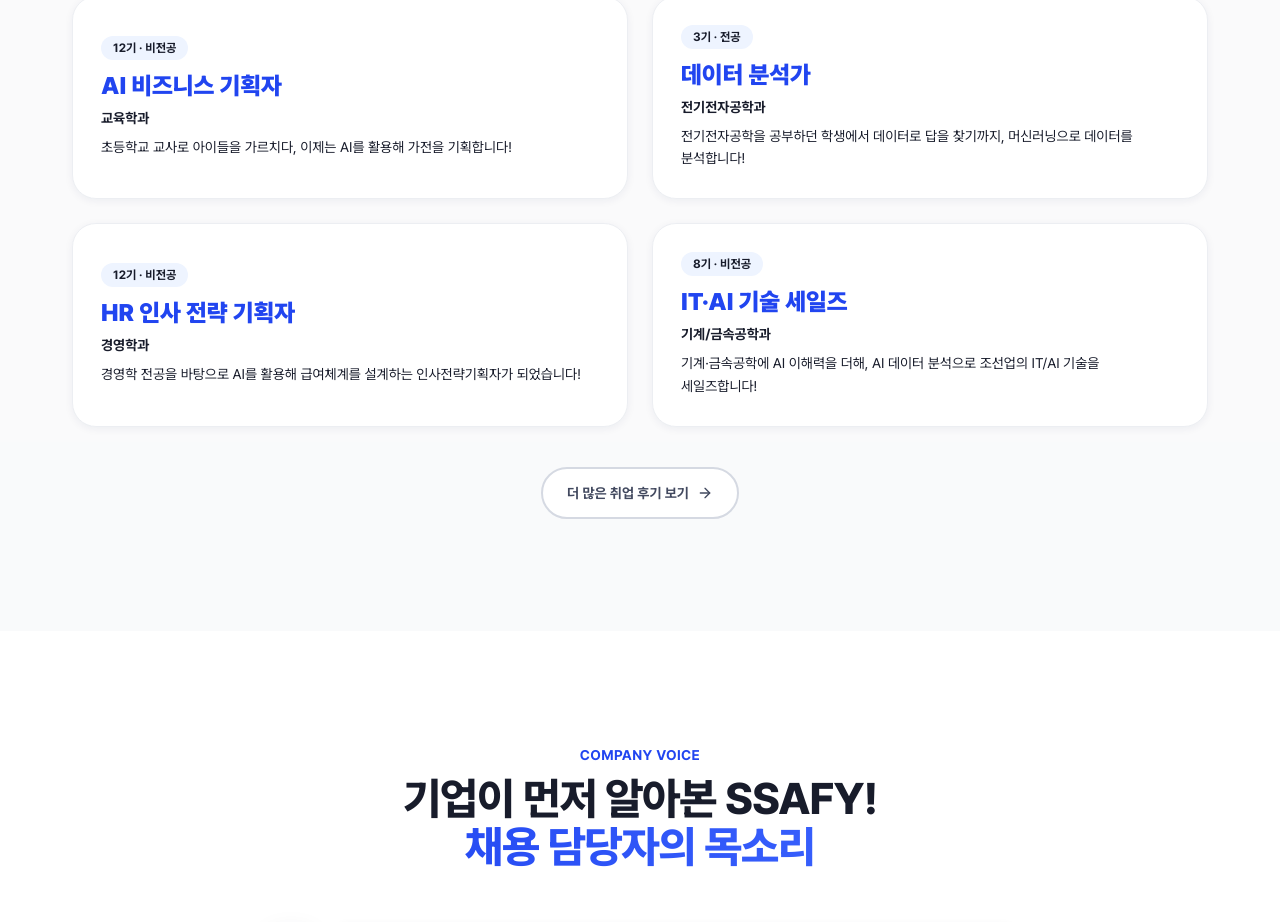
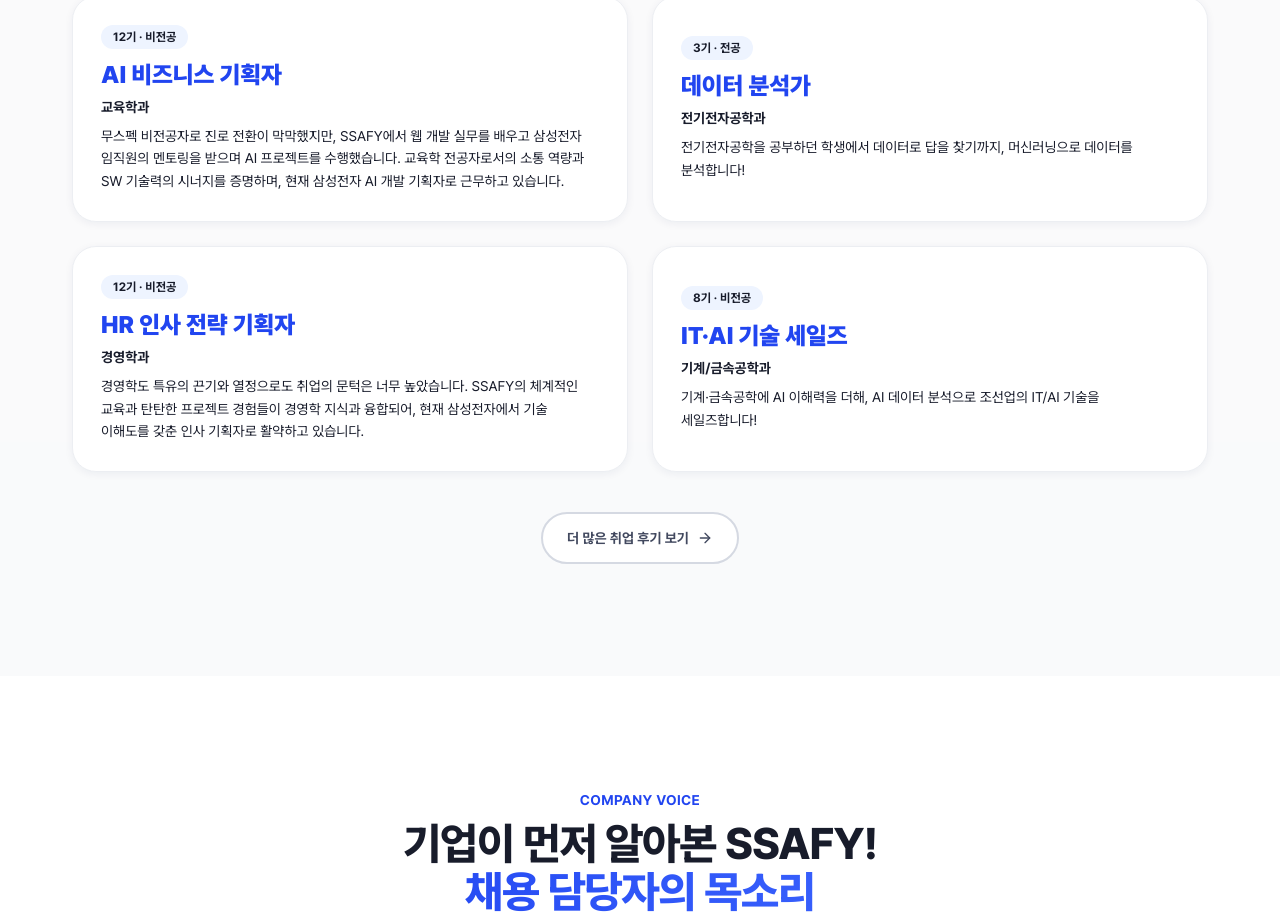
Before and after one commit to multi-ssafy/multi-ssafy.github.io, a Next.js app: page / in a window 1280 px wide. Shown: the part 9719-10641 px from the top of the page. Built offline with nearby package versions, Linux system fonts and the light colour scheme.

Commit message:
취업후기 내용 수정(AI 비즈니스 기획자·HR 인사 전략 기획자)

```diff
--- a/src/sections/Story.tsx
+++ b/src/sections/Story.tsx
@@ -27,7 +27,8 @@ const STORIES: Story[] = [
     major: "교육학과",
     name: "정은선",
     role: "AI 비즈니스 기획자",
-    story: "초등학교 교사로 아이들을 가르치다, 이제는 AI를 활용해 가전을 기획합니다!",
+    story:
+      "무스펙 비전공자로 진로 전환이 막막했지만, SSAFY에서 웹 개발 실무를 배우고 삼성전자 임직원의 멘토링을 받으며 AI 프로젝트를 수행했습니다. 교육학 전공자로서의 소통 역량과 SW 기술력의 시너지를 증명하며, 현재 삼성전자 AI 개발 기획자로 근무하고 있습니다.",
     delay: undefined,
   },
   {
@@ -49,7 +50,8 @@ const STORIES: Story[] = [
     major: "경영학과",
     name: "고금강",
     role: "HR 인사 전략 기획자",
-    story: "경영학 전공을 바탕으로 AI를 활용해 급여체계를 설계하는 인사전략기획자가 되었습니다!",
+    story:
+      "경영학도 특유의 끈기와 열정으로도 취업의 문턱은 너무 높았습니다. SSAFY의 체계적인 교육과 탄탄한 프로젝트 경험들이 경영학 지식과 융합되어, 현재 삼성전자에서 기술 이해도를 갖춘 인사 기획자로 활약하고 있습니다.",
     delay: ".12s",
   },
   {
```
